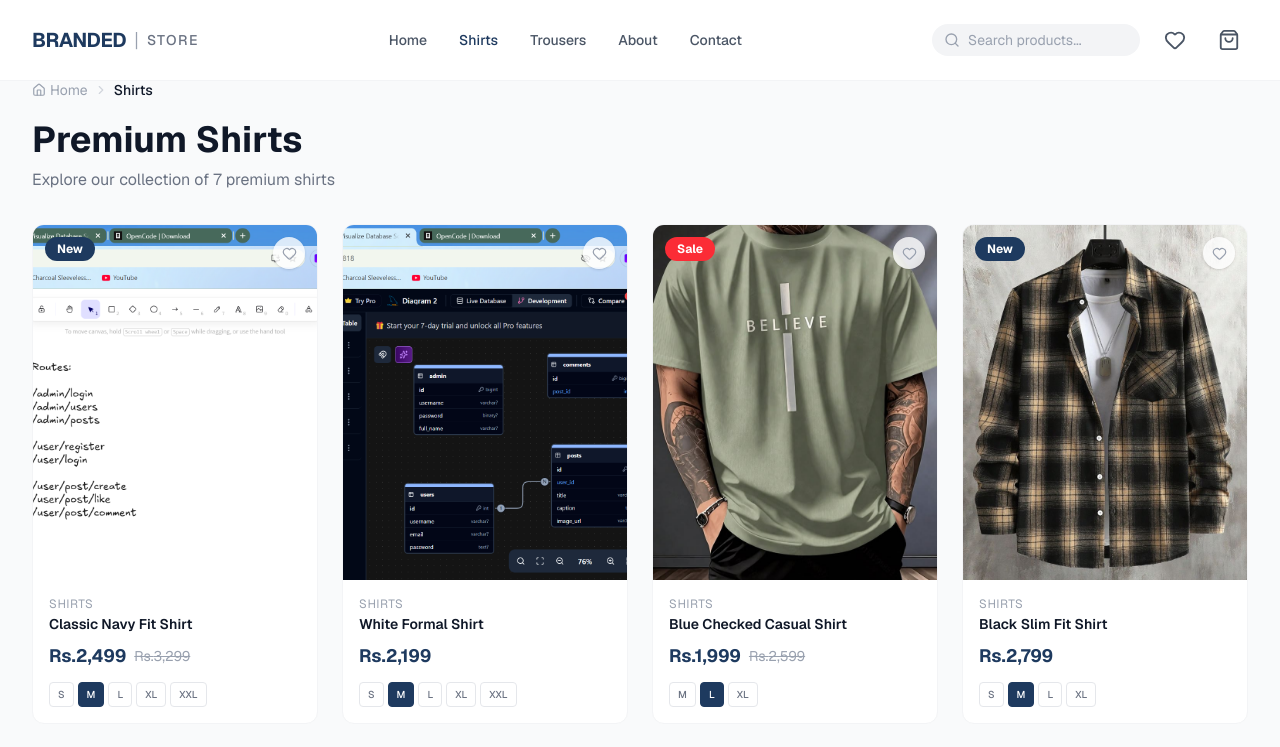
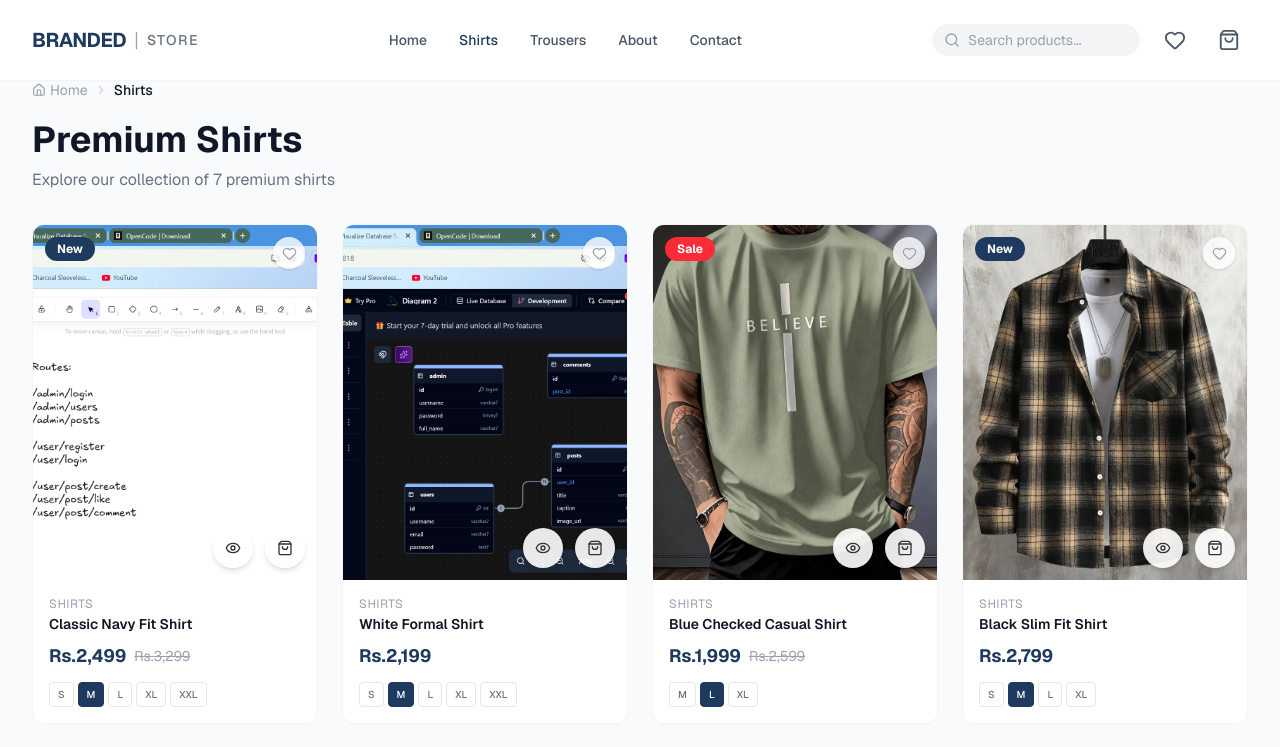
Before and after one commit to xoralife/branded-shirts, a Next.js app: page /shirts in a window 1280 px wide. Shown: the top 747 px of the page. Built offline with nearby package versions, Linux system fonts and the light colour scheme.

Commit message:
Fix product card: image + name now clickable to detail page, buttons always visible

```diff
--- a/src/components/ProductCard.tsx
+++ b/src/components/ProductCard.tsx
@@ -3,6 +3,7 @@
 import { useState } from "react";
 import { motion } from "framer-motion";
 import { ShoppingBag, Eye, Heart } from "lucide-react";
+import Link from "next/link";
 import { useCart } from "@/context/CartContext";
 import { useWishlist } from "@/context/WishlistContext";
 import QuickView from "./QuickView";
@@ -50,23 +51,19 @@ export default function ProductCard({ product, index }: ProductCardProps) {
       className="group bg-white rounded-xl border border-gray-100 overflow-hidden hover:shadow-lg hover:shadow-gray-200/50 transition-all duration-300"
     >
       <div className="relative aspect-[4/5] bg-gray-100 overflow-hidden">
-        <div className="absolute inset-0 flex items-center justify-center">
+        <Link href={`/${product.category}/${product.id}`} className="absolute inset-0">
+          <div className="w-full h-full flex items-center justify-center">
             {(product.images?.[0] || product.image)?.startsWith("/upload") ? (
-            <img src={product.images?.[0] || product.image} alt={product.name} className="w-full h-full object-cover" />
+              <img src={product.images?.[0] || product.image} alt={product.name} className="w-full h-full object-cover group-hover:scale-105 transition-transform duration-300" />
             ) : (
-            <div
-              className={`w-full h-full flex items-center justify-center ${
-                product.category === "shirts"
-                  ? "bg-gradient-to-br from-blue-50 to-gray-100"
-                  : "bg-gradient-to-br from-gray-50 to-gray-200"
-              }`}
-            >
+              <div className={`w-full h-full flex items-center justify-center ${product.category === "shirts" ? "bg-gradient-to-br from-blue-50 to-gray-100" : "bg-gradient-to-br from-gray-50 to-gray-200"}`}>
                 <span className="text-6xl font-bold text-[#1E3A5F]/10 select-none">
                   {product.category === "shirts" ? "👔" : "👖"}
                 </span>
               </div>
             )}
           </div>
+        </Link>
 
         <button onClick={toggleWish}
           className="absolute top-3 right-3 z-10 w-8 h-8 bg-white/80 rounded-full flex items-center justify-center hover:bg-white transition-colors shadow-sm">
@@ -74,29 +71,19 @@ export default function ProductCard({ product, index }: ProductCardProps) {
         </button>
 
         {product.badge && (
-          <span
-            className={`absolute top-3 left-3 z-10 px-3 py-1 text-xs font-bold rounded-full ${
-              product.badge === "New"
-                ? "bg-[#1E3A5F] text-white"
-                : "bg-red-500 text-white"
-            }`}
-          >
+          <span className={`absolute top-3 left-3 z-10 px-3 py-1 text-xs font-bold rounded-full ${product.badge === "New" ? "bg-[#1E3A5F] text-white" : "bg-red-500 text-white"}`}>
             {product.badge}
           </span>
         )}
 
-        <div className="absolute inset-0 bg-black/0 group-hover:bg-black/5 transition-colors duration-300" />
+        <div className="absolute inset-0 bg-black/0 group-hover:bg-black/5 transition-colors duration-300 pointer-events-none" />
 
-        <button
-          onClick={() => setQuickViewProduct(product)}
-          className="absolute bottom-3 right-16 w-9 h-9 sm:w-10 sm:h-10 bg-white rounded-full shadow-md flex items-center justify-center sm:opacity-0 group-hover:opacity-100 transition-all duration-300 hover:bg-gray-100"
-        >
+        <button onClick={() => setQuickViewProduct(product)}
+          className="absolute bottom-3 right-16 w-9 h-9 sm:w-10 sm:h-10 bg-white/90 rounded-full shadow-md flex items-center justify-center transition-all duration-300 hover:bg-gray-100 hover:scale-110">
           <Eye size={16} />
         </button>
-        <button
-          onClick={handleAddToCart}
-          className="absolute bottom-3 right-3 w-9 h-9 sm:w-10 sm:h-10 bg-white rounded-full shadow-md flex items-center justify-center sm:opacity-0 group-hover:opacity-100 transition-all duration-300 hover:bg-[#1E3A5F] hover:text-white"
-        >
+        <button onClick={handleAddToCart}
+          className="absolute bottom-3 right-3 w-9 h-9 sm:w-10 sm:h-10 bg-white/90 rounded-full shadow-md flex items-center justify-center transition-all duration-300 hover:bg-[#1E3A5F] hover:text-white hover:scale-110">
           <ShoppingBag size={16} />
         </button>
       </div>
@@ -105,9 +92,11 @@ export default function ProductCard({ product, index }: ProductCardProps) {
         <p className="text-xs text-gray-400 uppercase tracking-wider mb-1">
           {product.category}
         </p>
-        <h3 className="font-semibold text-gray-900 text-sm leading-tight mb-2 line-clamp-1">
+        <Link href={`/${product.category}/${product.id}`}>
+          <h3 className="font-semibold text-gray-900 text-sm leading-tight mb-2 line-clamp-1 hover:text-[#1E3A5F] transition-colors">
             {product.name}
           </h3>
+        </Link>
         <div className="flex items-center gap-2">
           <span className="text-lg font-bold text-[#1E3A5F]">
             Rs.{product.price.toLocaleString()}
```
Lines whose indentation alone changed are shown as unchanged.
